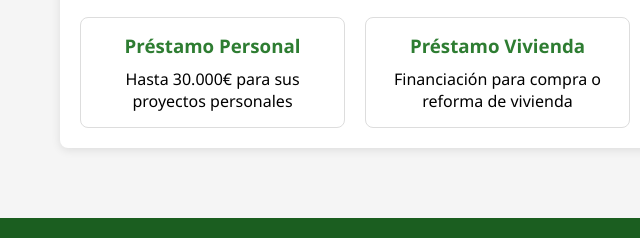
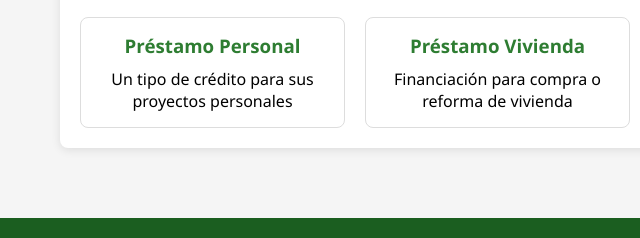
Before and after one commit to Laura050/planeta-solidaridad-finanzas, a website: page public/solicitar.html in a window 1280 px wide. Shown: the part 323-561 px from the top of the page, 0-640 px from the left. Drawn offline with Linux system fonts and the light colour scheme.

Commit message:
Update solicitar.html

```diff
--- a/public/solicitar.html
+++ b/public/solicitar.html
@@ -31,7 +31,7 @@
       <div class="loan-types">
         <div class="loan-type" onclick="showLoanForm('Personal')">
           <h3>Préstamo Personal</h3>
-          <p>Hasta 30.000€ para sus proyectos personales</p>
+          <p>Un tipo de crédito para sus proyectos personales</p>
         </div>
         <div class="loan-type" onclick="showLoanForm('Vivienda')">
           <h3>Préstamo Vivienda</h3>
```
